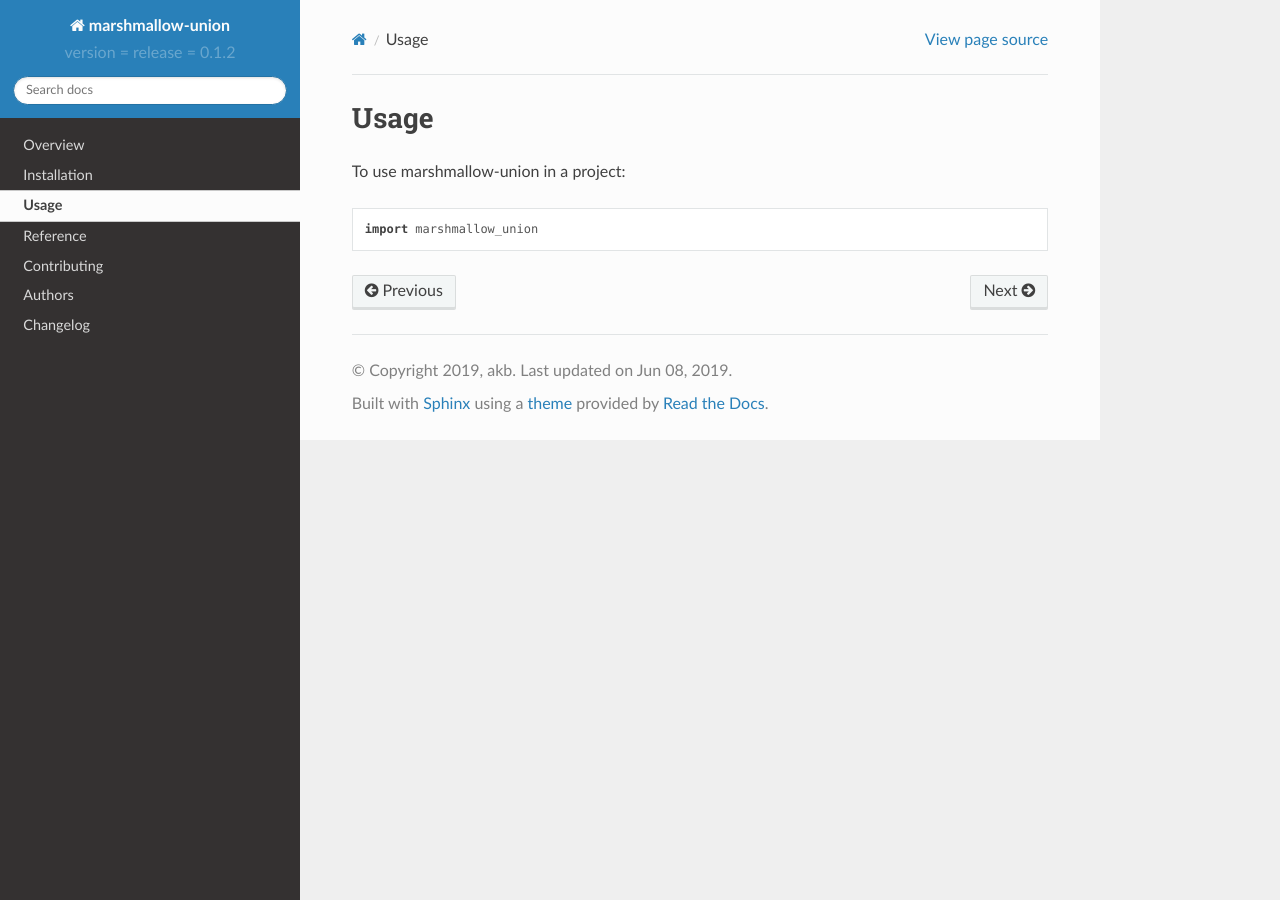
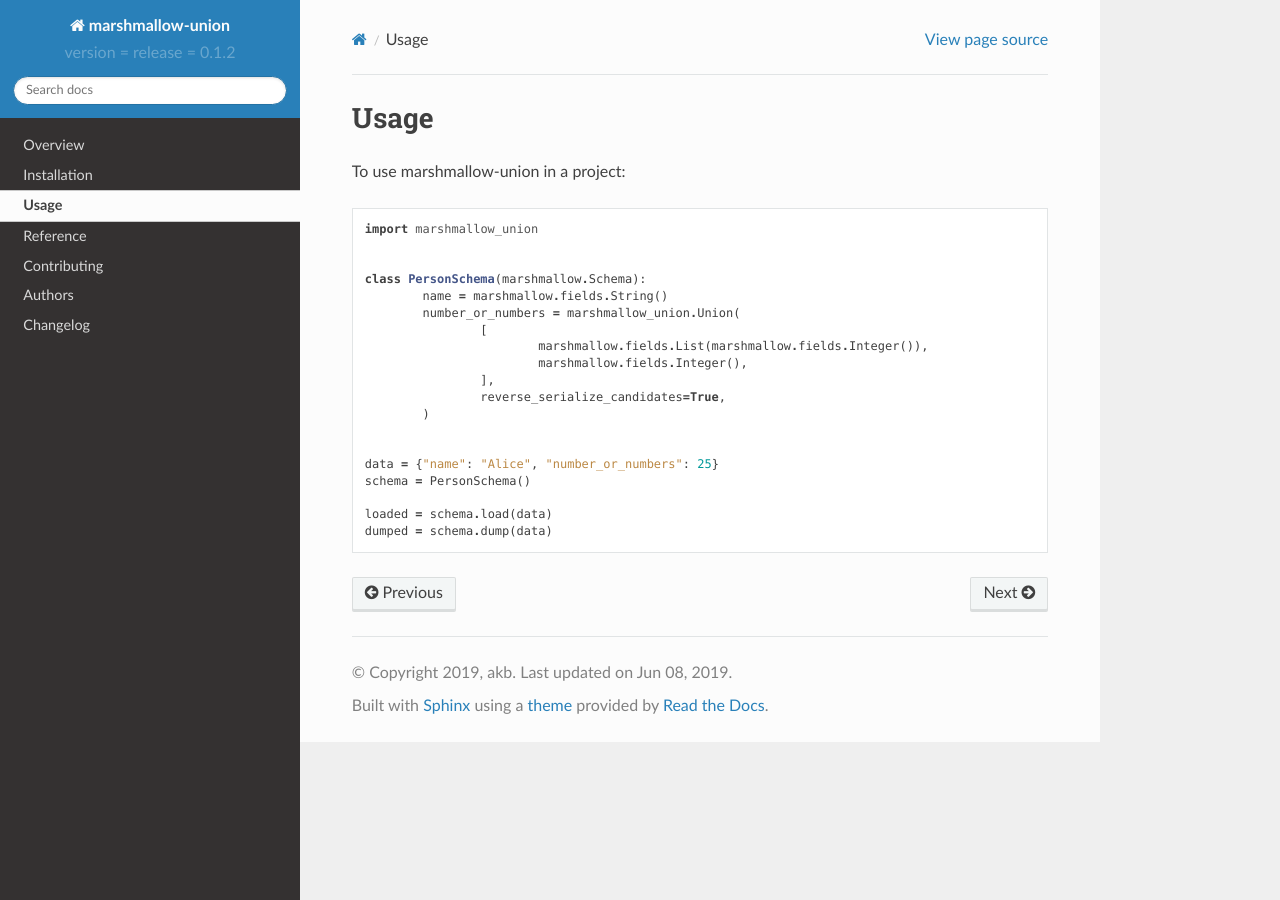
Before and after one commit to adamboche/python-marshmallow-union, a Sphinx documentation site: the page built from docs/usage.rst, in a window 1280 px wide. Built offline with Sphinx 7.4.7 and the Read the Docs theme 2.0.0, drawn with Linux system fonts in a browser that asks for light colours.

Commit message:
Add docs

```diff
--- /dev/null
+++ b/docs/reference/modules.rst
@@ -0,0 +1,7 @@
+src
+===
+
+.. toctree::
+   :maxdepth: 4
+
+   marshmallow_union
--- a/docs/usage.rst
+++ b/docs/usage.rst
@@ -5,3 +5,21 @@ Usage
 To use marshmallow-union in a project::
 
 	import marshmallow_union
+
+
+	class PersonSchema(marshmallow.Schema):
+		name = marshmallow.fields.String()
+		number_or_numbers = marshmallow_union.Union(
+			[
+				marshmallow.fields.List(marshmallow.fields.Integer()),
+				marshmallow.fields.Integer(),
+			],
+			reverse_serialize_candidates=True,
+		)
+
+
+	data = {"name": "Alice", "number_or_numbers": 25}
+	schema = PersonSchema()
+
+	loaded = schema.load(data)
+	dumped = schema.dump(data)
```
Also changed, not shown: docs/reference/marshmallow_union.rst (+7 -6 lines), 1 other file.
